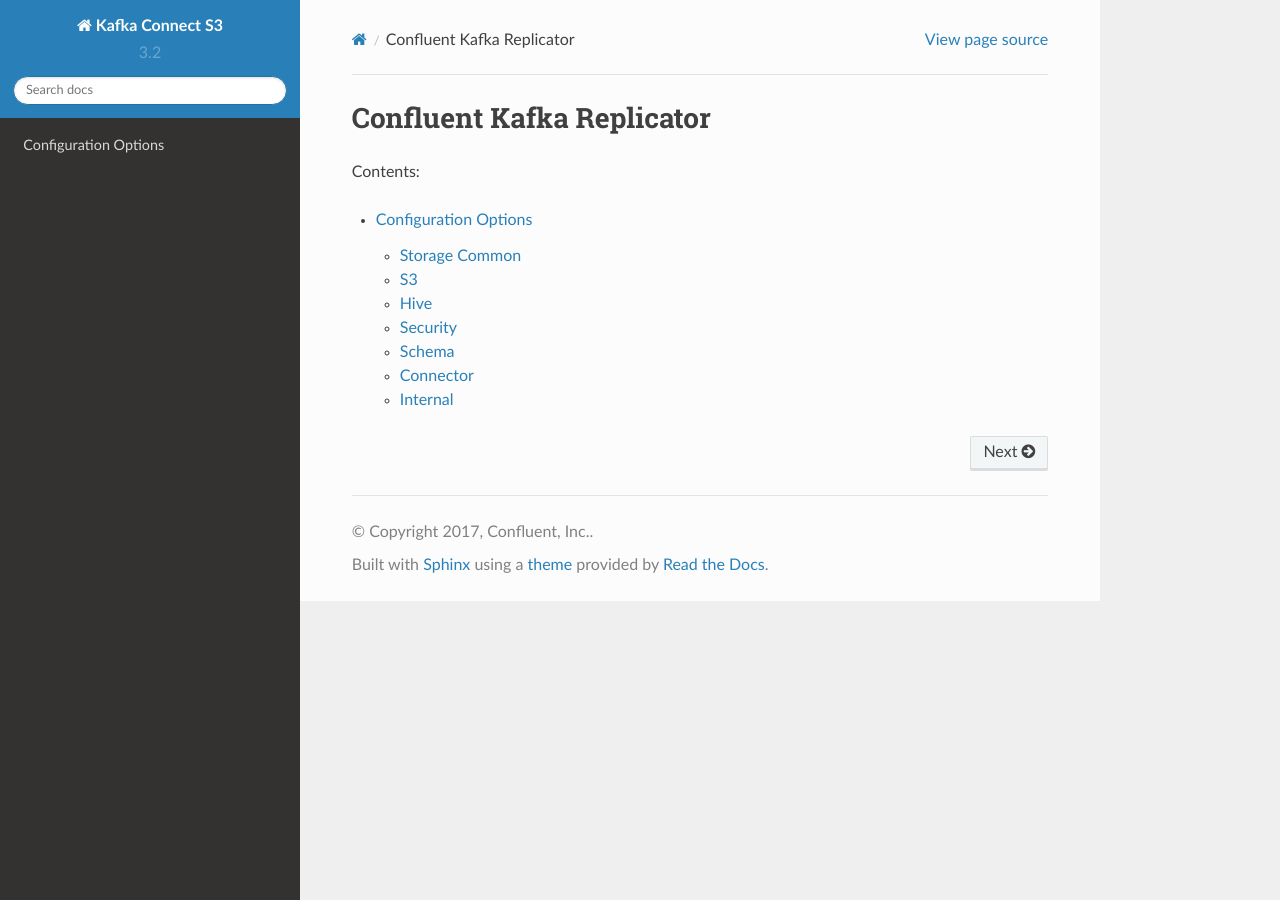
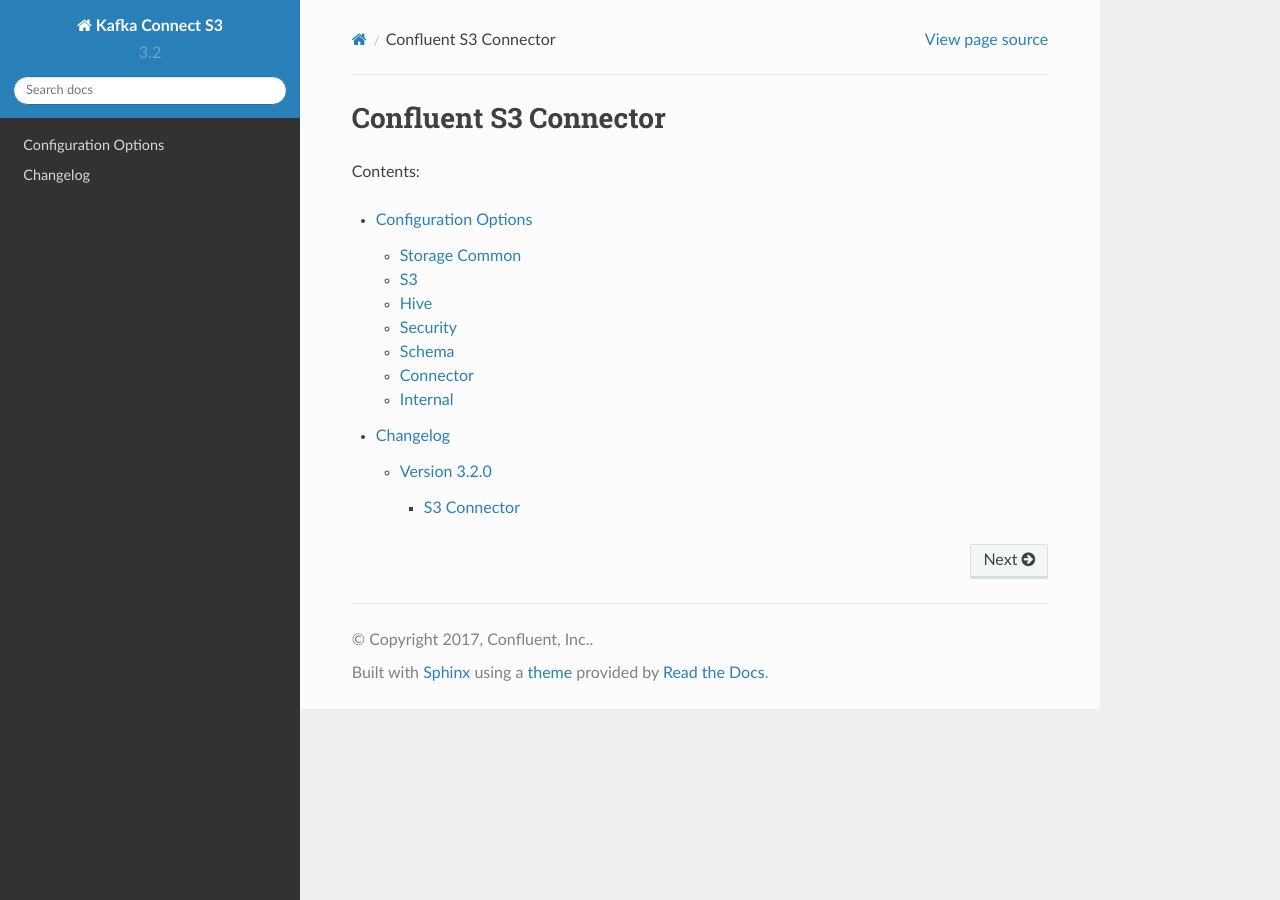
Before and after one commit to confluentinc/kafka-connect-storage-cloud, a Sphinx documentation site: the page built from kafka-connect-s3/docs/index.rst, in a window 1280 px wide. Built offline with Sphinx 7.4.7 and the Read the Docs theme 2.0.0, drawn with Linux system fonts in a browser that asks for light colours; pages that are not in the unit, such as notebooks, are missing from menus.

```diff
--- a/kafka-connect-s3/docs/conf.py
+++ b/kafka-connect-s3/docs/conf.py
@@ -234,7 +234,7 @@ latex_documents = [
 # One entry per manual page. List of tuples
 # (source start file, name, description, authors, manual section).
 man_pages = [
-    ('index', 'kafkaconnectreplicator', u'Kafka Connect S3',
+    ('index', 'kafkaconnects3', u'Kafka Connect S3',
      [u'Confluent, Inc.'], 1)
 ]
 
--- a/kafka-connect-s3/docs/index.rst
+++ b/kafka-connect-s3/docs/index.rst
@@ -1,12 +1,13 @@
-.. _connect_replicator:
+.. _connect_s3:
 
-Confluent Kafka Replicator
-==========================
+Confluent S3 Connector
+======================
 
 Contents:
 
 .. toctree::
    :maxdepth: 3
 
-   connect_replicator
+   connect_s3
    configuration_options
+   changelog
```
